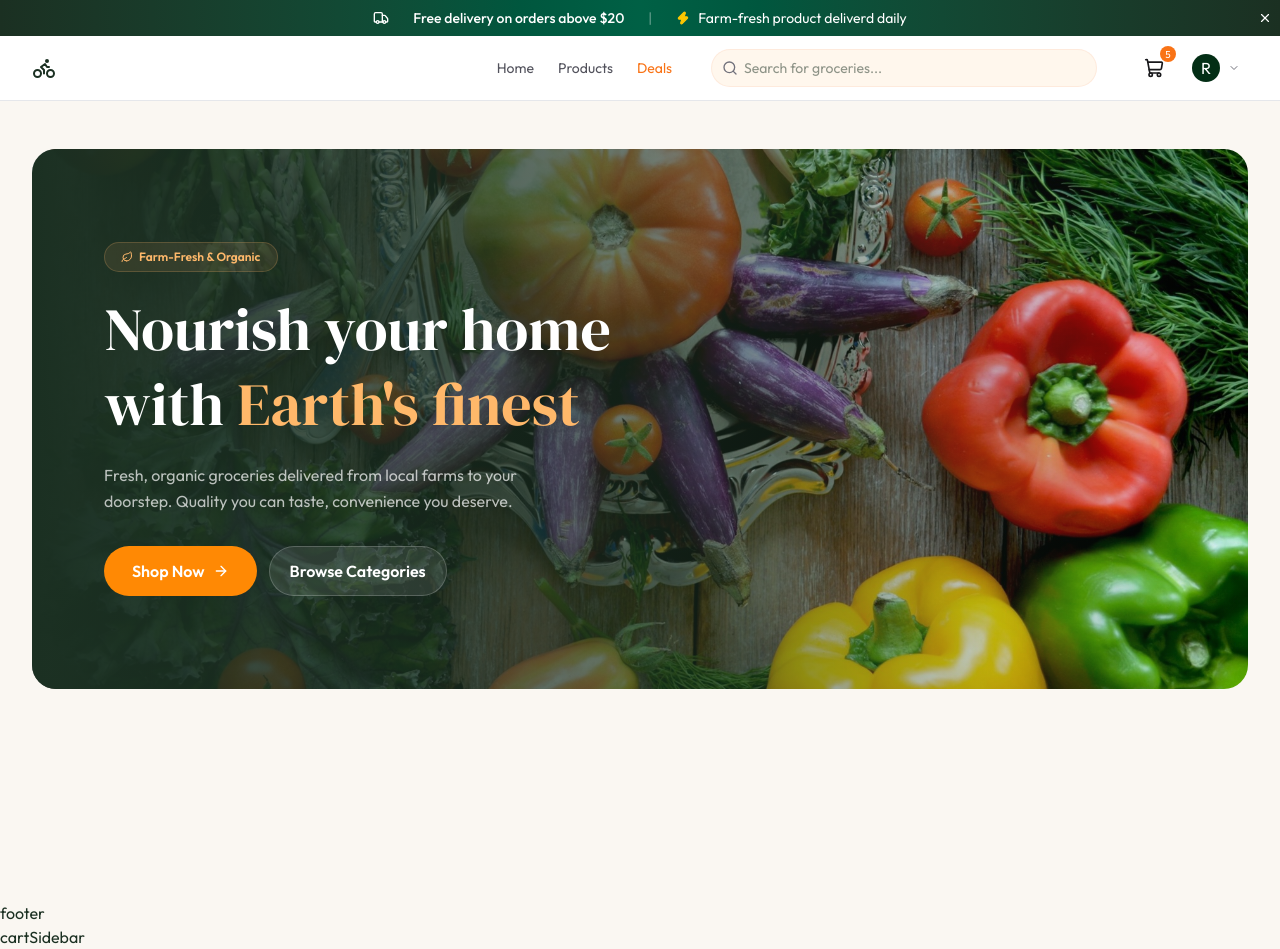
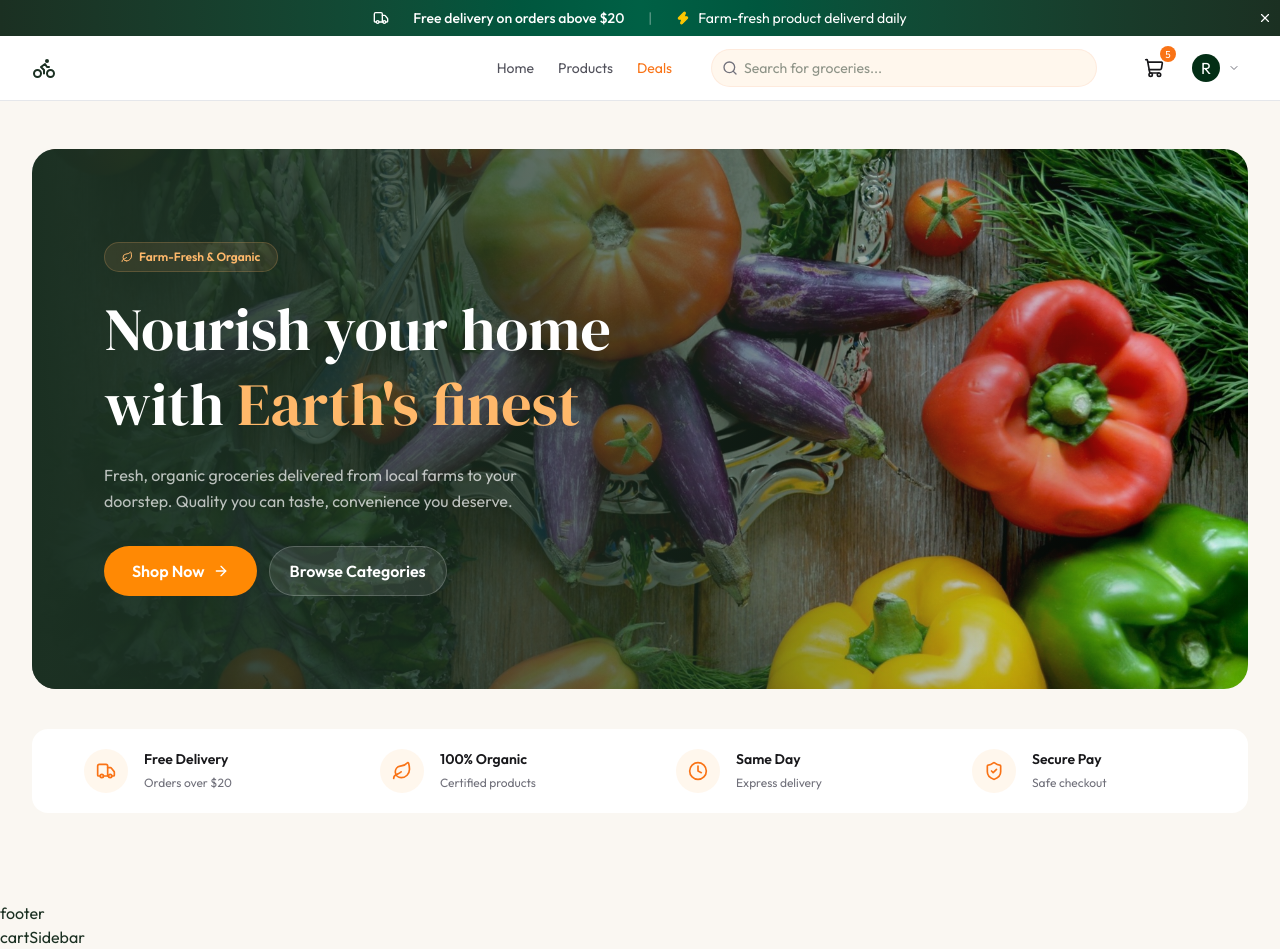
Before and after one commit to rahulprops/Grocery-Delivery, a React (Vite) app in the folder client/: page / in a window 1280 px wide. Built offline with nearby package versions, Linux system fonts and the light colour scheme.

Commit message:
features page design

```diff
--- /dev/null
+++ b/client/src/components/Home/Features.tsx
@@ -0,0 +1,40 @@
+import { heroSectionData } from "../../assets/assets";
+
+const Features = () => {
+  return (
+    <section className="mb-10 bg-white rounded-2xl">
+      <div className="max-w-7xl mx-auto px-4 sm:px-6 lg:px-8">
+        <div className="grid grid-cols-1 sm:grid-cols-2 lg:grid-cols-4 gap-8">
+          {heroSectionData.hero_features.map((feature, i) => {
+            const Icon = feature.icon;
+
+            return (
+              <div
+                key={i}
+                className="flex items-start p-5 gap-4"
+              >
+                {/* Icon */}
+                <div className="shrink-0 size-11 flex items-center justify-center rounded-full bg-orange-50 text-app-orange">
+                  <Icon className="size-5" />
+                </div>
+
+                {/* Content */}
+                <div>
+                  <h3 className="text-sm font-semibold text-zinc-900 mb-1">
+                    {feature.title}
+                  </h3>
+
+                  <p className="text-xs text-zinc-500 leading-relaxed">
+                    {feature.desc}
+                  </p>
+                </div>
+              </div>
+            );
+          })}
+        </div>
+      </div>
+    </section>
+  );
+};
+
+export default Features;
--- a/client/src/pages/Home.tsx
+++ b/client/src/pages/Home.tsx
@@ -1,3 +1,4 @@
+import Features from "../components/Home/Features";
 import Hero from "../components/Home/Hero";
 
 
@@ -5,6 +6,7 @@ const Home = () => {
   return (
     <div className=" min-h-screen max-w-7xl mx-auto px-4 sm:px-6 lg:px-8 py-12">
      <Hero/>
+     <Features/>
     </div>
   )
 }
```
